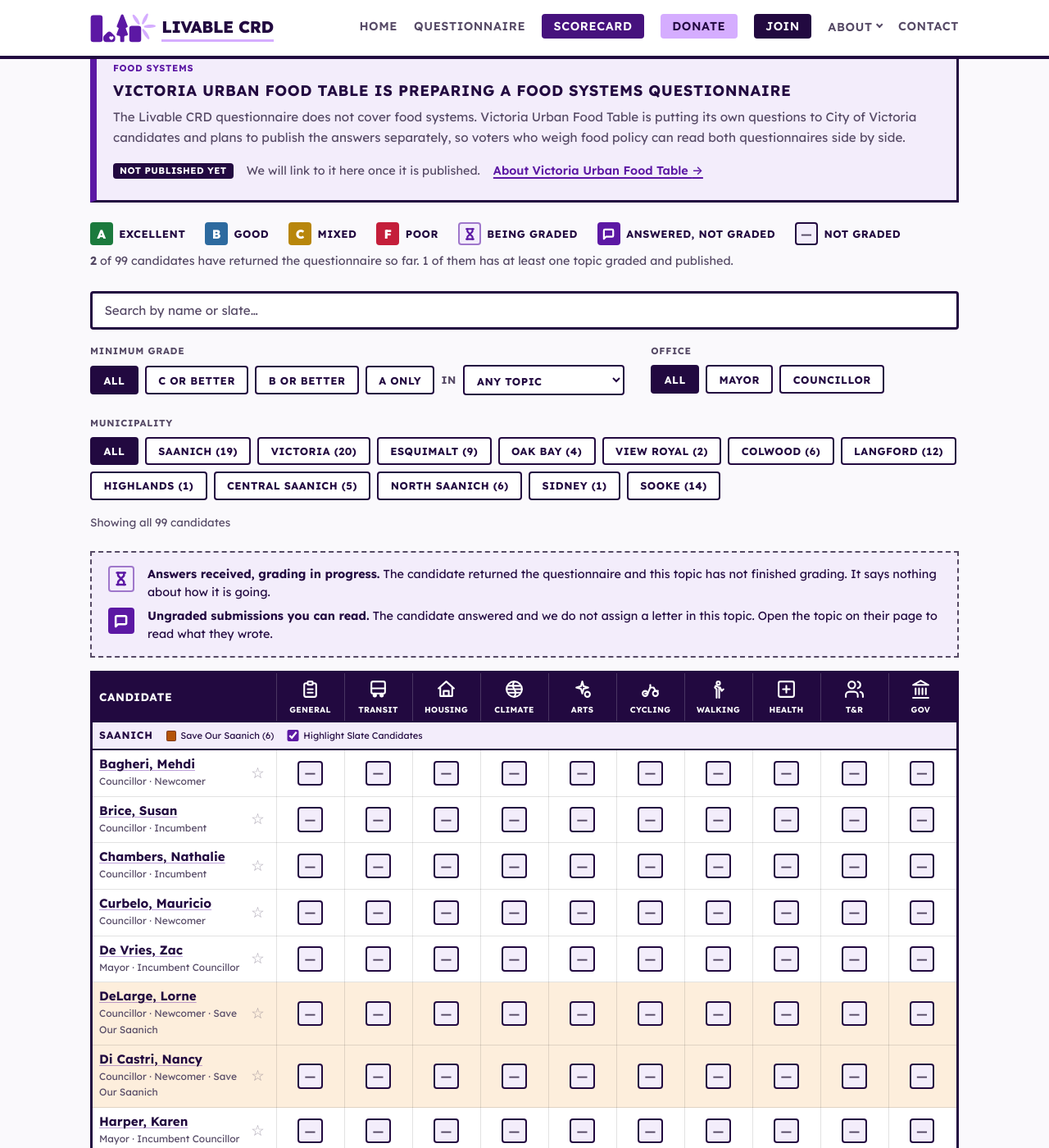
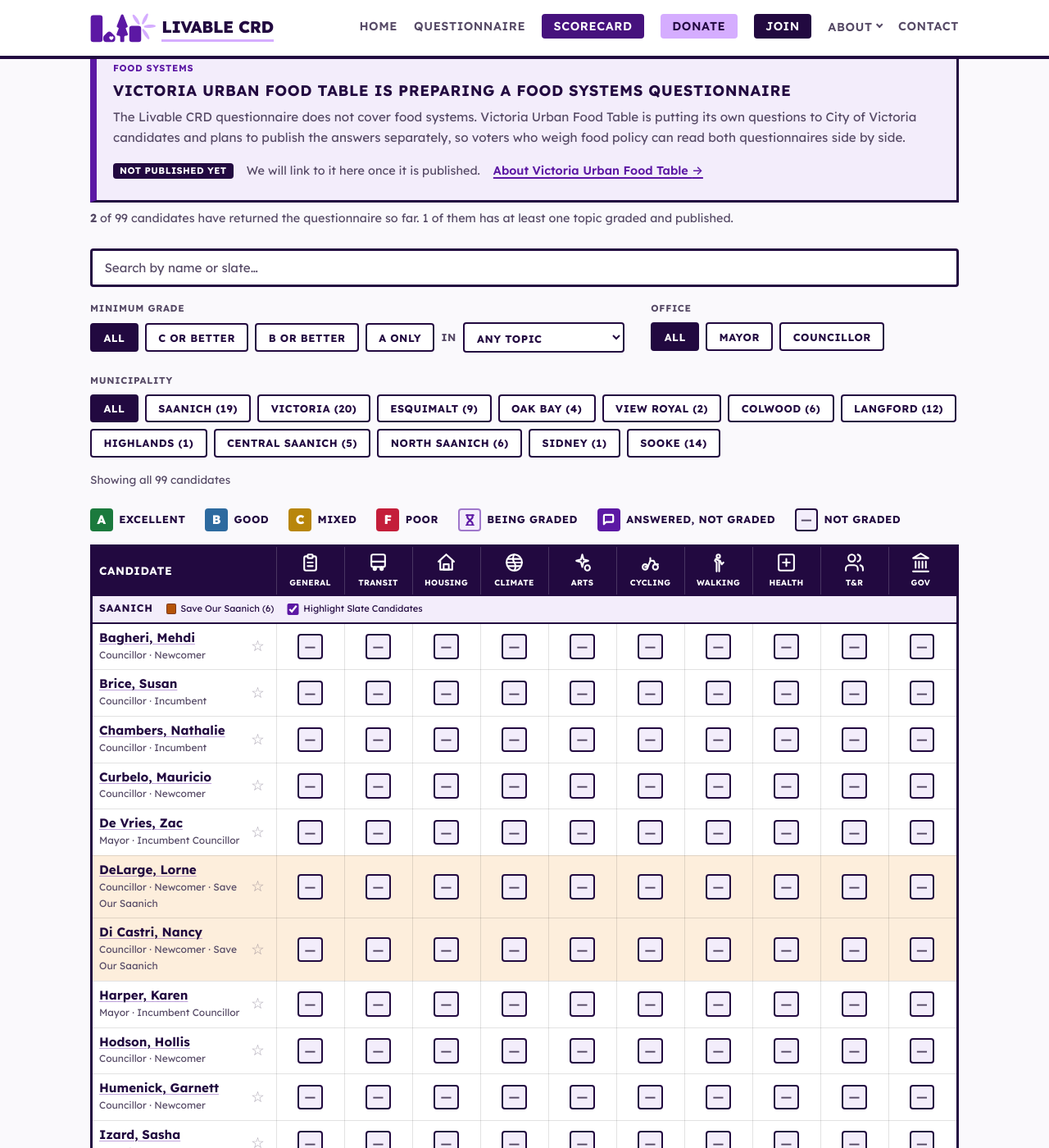
Before and after one commit to LaputanMachines/livable-crd-website, a Jekyll site: the page built from scorecard/index.md, in a window 1280 px wide and 1400 px high, scrolled down 821 px. Shown: the whole window at 82% size. Built offline with Jekyll 4.4.1, drawn with Linux system fonts in a browser that asks for light colours.

Commit message:
refactor: use the one grading key, above the grades on both pages
Drops the icon key added a couple of commits ago. The scorecard already had a
key covering all five states, so that was a second, shorter key saying part of
the same thing further up the page.

The existing one becomes a shared include and moves down to sit directly
above the grid. Most cells in that table are one of the three states that are
not letters, and a key read several screens earlier is a key nobody still has
in mind by the time they reach it.

Candidate pages get the same include above their topic rows. A reader landing
there from a search result has never seen the scorecard's key, and three of
the five states that page can draw are not letters.

Every chip in it comes from grade-badge.html, the same call the table and the
topic rows make, so the key cannot show a mark the grades below it do not.

```diff
--- /dev/null
+++ b/_includes/grade-legend.html
@@ -0,0 +1,37 @@
+{%- comment -%}
+  The grading key: five letters and the three states that are not letters.
+  Rendered directly above the grades it explains, on the scorecard matrix and on
+  every candidate page.
+
+  A shared include rather than the same markup in two places. The two empty
+  states are the ones a reader most easily misreads — a returned questionnaire
+  drawn like a no-show — and a key that says one thing on the scorecard and
+  another on a candidate page is worse than one key in one place.
+
+  Every chip comes from grade-badge.html, the same call the table and the topic
+  rows make, so the key cannot end up showing a mark the grades below it do not.
+  An empty `grade` is what puts that include into an empty state; `state` picks
+  which of the three.
+{%- endcomment -%}
+<div class="scorecard-legend" aria-label="Grading key">
+  {% for grade in site.data.grades %}
+  <span class="scorecard-legend__item">
+    <span class="grade grade-{{ grade.letter | downcase }}">{{ grade.letter }}</span>{{ grade.label }}
+  </span>
+  {% endfor %}
+  <span class="scorecard-legend__item">
+    {% include grade-badge.html grade="" state="review" %}Being graded
+  </span>
+  <span class="scorecard-legend__item">
+    {% include grade-badge.html grade="" state="answers" %}Answered, not graded
+  </span>
+  {%- comment -%}
+    "Not graded" rather than "No reply": the dash also stands on topics the
+    coalition does not grade at all, where it is not the candidate's silence
+    being reported. Both readings are true of "not graded", and #methodology
+    separates them.
+  {%- endcomment -%}
+  <span class="scorecard-legend__item">
+    {% include grade-badge.html grade="" %}Not graded
+  </span>
+</div>
--- a/_includes/icon-key.html
+++ /dev/null
@@ -1,26 +0,0 @@
-{%- comment -%}
-  What the two icon states mean, rendered above the chips they describe. Used at
-  the top of the scorecard matrix and again on each candidate's own page.
-
-  A shared include rather than the same two sentences written out twice: these
-  are the two states a reader is most likely to misread, and the one thing worse
-  than not explaining them is explaining them differently in two places.
-
-  The chips come from grade-badge.html, the same call the table makes, so the key
-  cannot end up showing a mark the table does not. An empty `grade` is what puts
-  the include into an empty state; `state` picks which one.
-
-  Deliberately only two of the five. The letters explain themselves and the dash
-  is covered by #methodology; these two are icons a reader has to be told the
-  meaning of once.
-{%- endcomment -%}
-<div class="icon-key">
-  <p class="icon-key__item">
-    {% include grade-badge.html grade="" state="review" %}
-    <span><strong>Answers received, grading in progress.</strong> The candidate returned the questionnaire and this topic has not finished grading. It says nothing about how it is going.</span>
-  </p>
-  <p class="icon-key__item">
-    {% include grade-badge.html grade="" state="answers" %}
-    <span><strong>Ungraded submissions you can read.</strong> The candidate answered and we do not assign a letter in this topic. Open the topic on their page to read what they wrote.</span>
-  </p>
-</div>
--- a/_sass/_components.scss
+++ b/_sass/_components.scss
@@ -1560,42 +1560,3 @@ $category-colors: (
   line-height: 1.55;
   color: $color-text;
 }
-
-// --- Icon key ---------------------------------------------------------------
-// The two icon states, explained above the chips they describe. Markup in
-// _includes/icon-key.html; used on the scorecard and on each candidate page.
-//
-// Dashed like the scorecard's status banner rather than solid like a .callout:
-// it is an aside about how to read the page, not a statement about a candidate,
-// and it should not carry the weight of the grades underneath it.
-.icon-key {
-  margin-top: $space-md;
-  padding: $space-sm $space-gutter;
-  border: 2px dashed $color-muted;
-  background: $color-bg-warm;
-}
-
-.icon-key__item {
-  display: flex;
-  align-items: flex-start;
-  gap: $space-sm;
-  margin: 0;
-  font-size: 0.9rem;
-  line-height: 1.5;
-
-  + .icon-key__item { margin-top: $space-xs; }
-
-  // The chip is the thing being explained, so it keeps its real size rather
-  // than being shrunk to fit a line of text.
-  .grade {
-    width: 2rem;
-    height: 2rem;
-    flex-shrink: 0;
-  }
-}
-
-// Print drops it: the leaflet shows one candidate's letters and never the
-// hourglass or the bubble, so a key to marks that are not on the page is noise.
-@media print {
-  .icon-key { display: none; }
-}
--- a/scorecard/index.md
+++ b/scorecard/index.md
@@ -58,45 +58,9 @@ description: >-
   {% include other-scorecard-notice.html %}
 
   {%- comment -%}
-    The two empty states sit in the key next to the letters, because on a table
-    this size most cells are one of them and a reader who cannot tell them apart
-    reads a returned questionnaire as a no-show. Spelled out again under
-    #methodology; this is the version that fits on one line.
-  {%- endcomment -%}
-  <div class="scorecard-legend" aria-label="Grading key">
-    {% for grade in site.data.grades %}
-    <span class="scorecard-legend__item">
-      <span class="grade grade-{{ grade.letter | downcase }}">{{ grade.letter }}</span>{{ grade.label }}
-    </span>
-    {% endfor %}
-    {%- comment -%}
-      Both empty states come from the include rather than being written out
-      here, so the key cannot end up showing a different mark from the table
-      under it. An empty `grade` is what puts the include in an empty state;
-      `state` picks which of the two.
-    {%- endcomment -%}
-    <span class="scorecard-legend__item">
-      {% include grade-badge.html grade="" state="review" %}Being graded
-    </span>
-    <span class="scorecard-legend__item">
-      {% include grade-badge.html grade="" state="answers" %}Answered, not graded
-    </span>
-    {%- comment -%}
-      "Not graded" rather than "No reply": the dash also stands on topics the
-      coalition does not grade at all, where it is not the candidate's silence
-      being reported. Both readings are true of "not graded", and #methodology
-      separates them.
-    {%- endcomment -%}
-    <span class="scorecard-legend__item">
-      {% include grade-badge.html grade="" %}Not graded
-    </span>
-  </div>
-
-  {%- comment -%}
-    How far along the whole exercise is, in one line, directly under the key
-    that just introduced the two empty states. Without it a reader scrolling a
-    table of dashes has no way to tell a questionnaire that has barely gone out
-    from one candidates are ignoring. Both counts come from
+    How far along the whole exercise is, in one line. Without it a reader
+    scrolling a table of dashes has no way to tell a questionnaire that has
+    barely gone out from one candidates are ignoring. Both counts come from
     _plugins/questionnaire_scores.rb rather than being counted here, so the
     sentence cannot disagree with the chips in the table.
 
@@ -183,12 +147,12 @@ description: >-
   <p class="scorecard-count" id="candidate-count" role="status" aria-live="polite"></p>
 
   {%- comment -%}
-    Directly above the table rather than up with the intro. Both marks it
-    explains only ever appear in the grid below it, and a key read several
-    screens earlier is a key nobody has in mind by the time they meet the thing
-    it describes.
+    Directly above the grid rather than up near the intro. Most cells in the
+    table are one of the three states that are not letters, and a key read
+    several screens earlier is a key nobody still has in mind by the time they
+    reach the thing it describes.
   {%- endcomment -%}
-  {% include icon-key.html %}
+  {% include grade-legend.html %}
 
   <div class="table-scroll scorecard-matrix-scroll">
     <table class="scorecard-matrix" id="candidate-grid">
```
Also changed, not shown: _layouts/candidate.html (+6 -1 lines).
